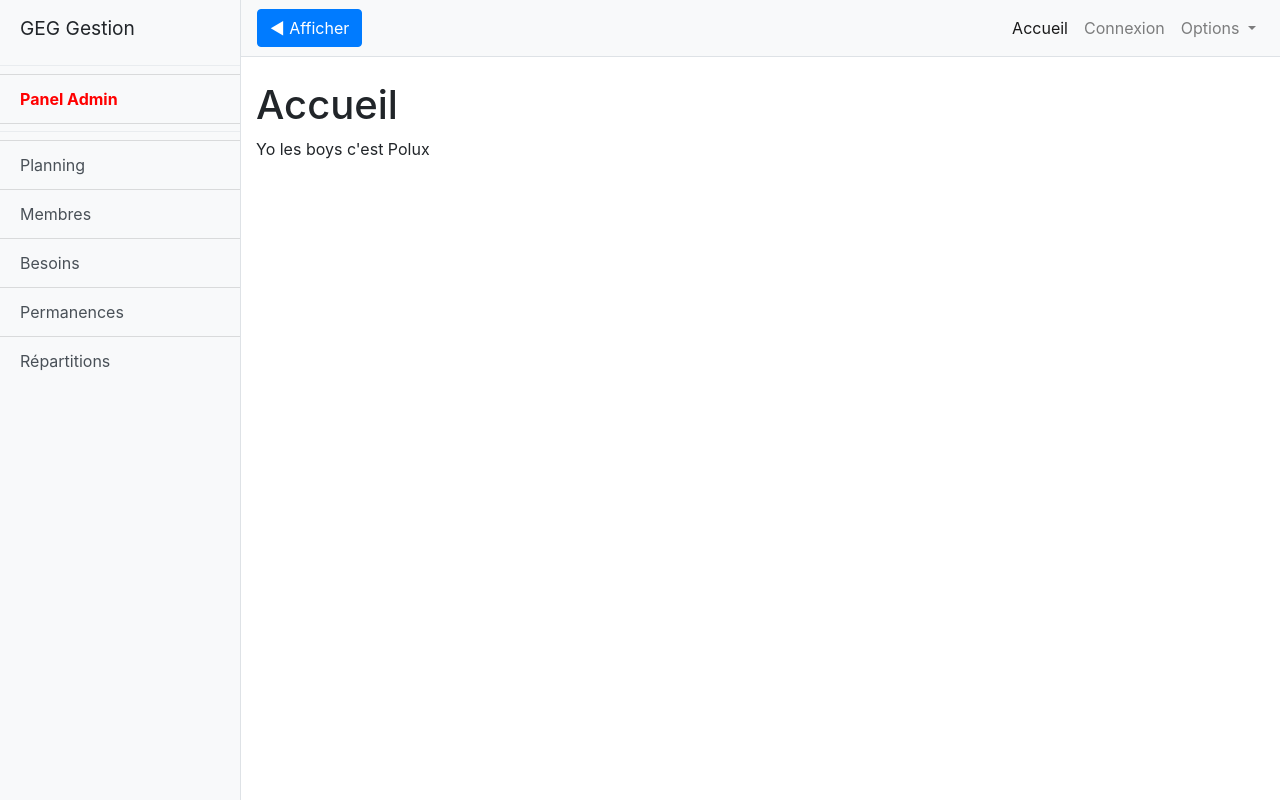
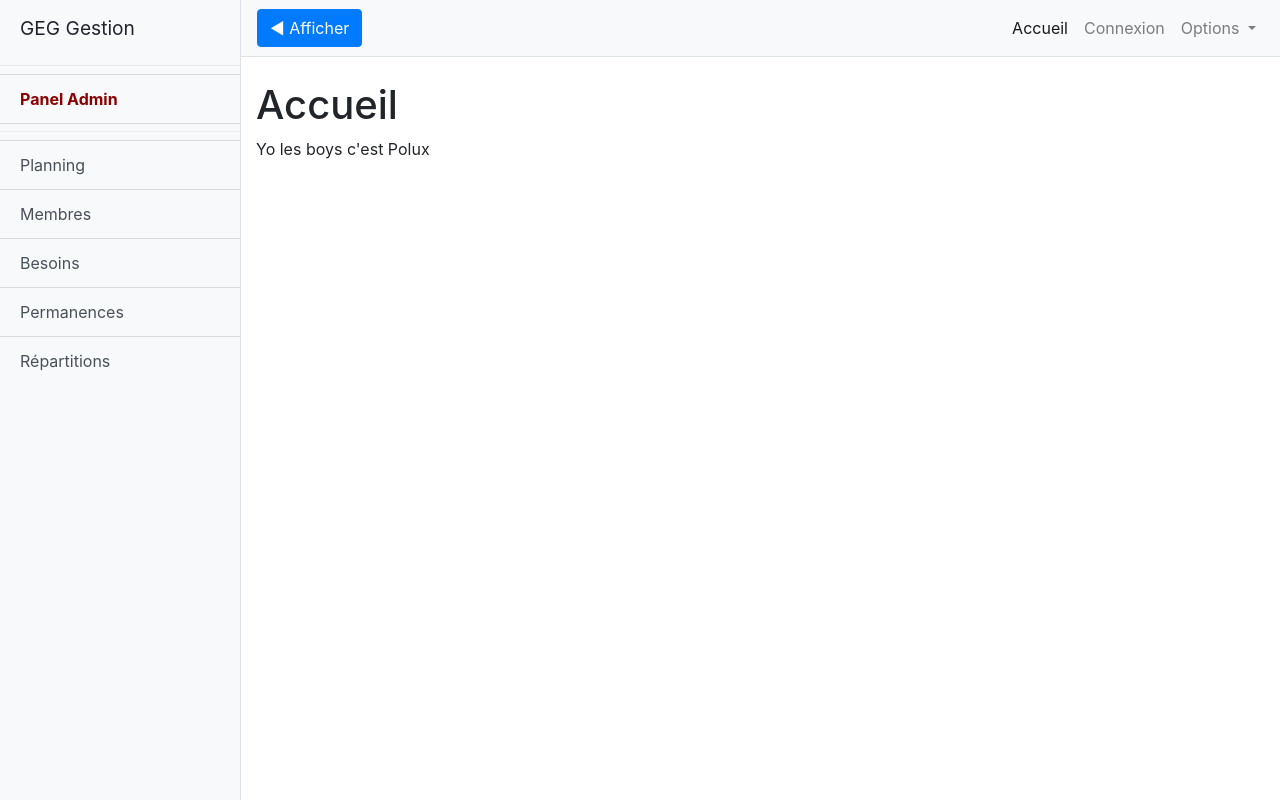
Before and after one commit to Eoloc/CrazyCharlyDay, a PHP site: page / in a window 1280 px wide. Run offline with PHP 8.4, Linux system fonts and the light colour scheme.

Commit message:
Update simple-sidebar.css

```diff
--- a/css/simple-sidebar.css
+++ b/css/simple-sidebar.css
@@ -9,7 +9,7 @@ body {
 
 #adminpanel {
   font-weight: bold;
-  color: red;
+  color: darkred;
 }
 
 #sidebar-wrapper {
```
